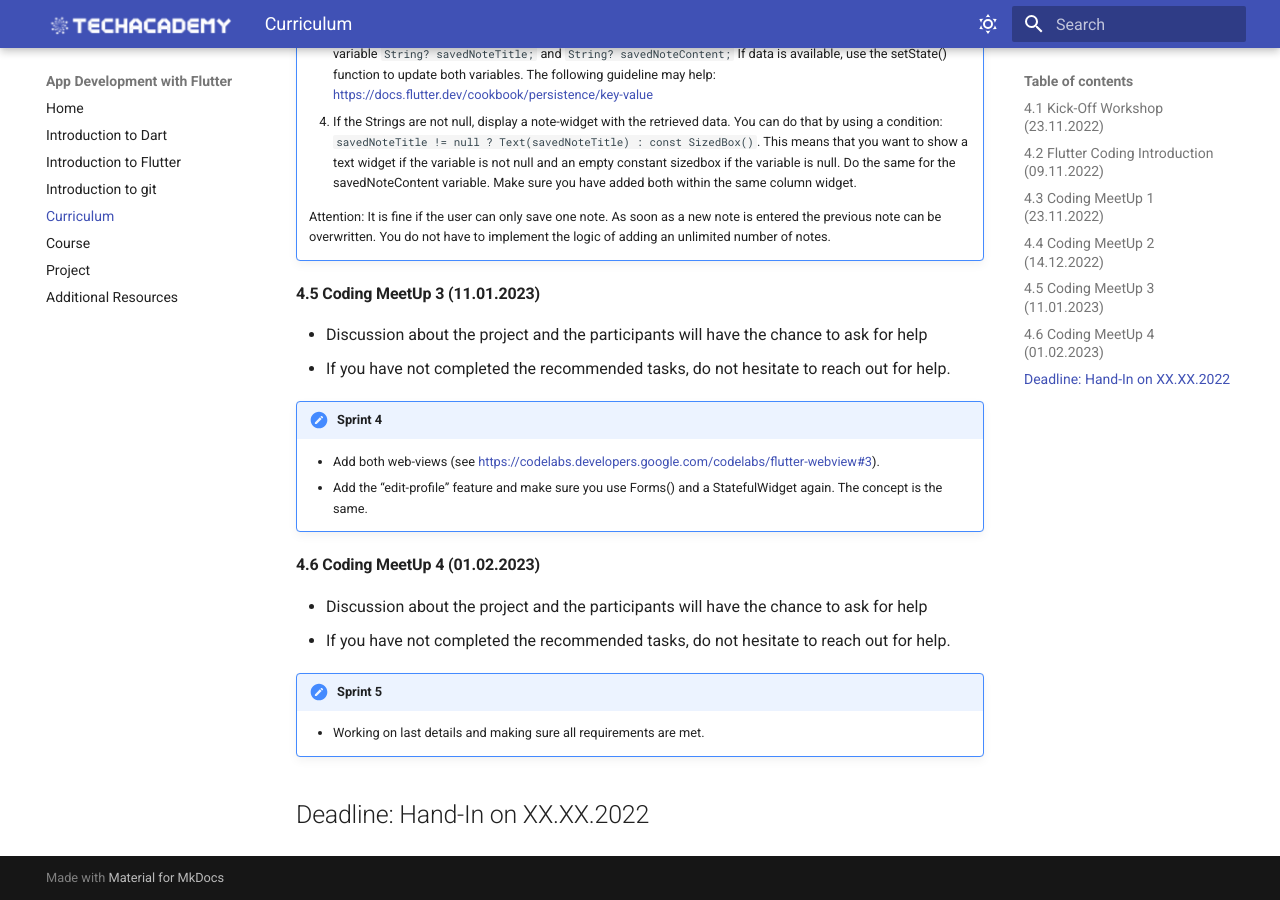
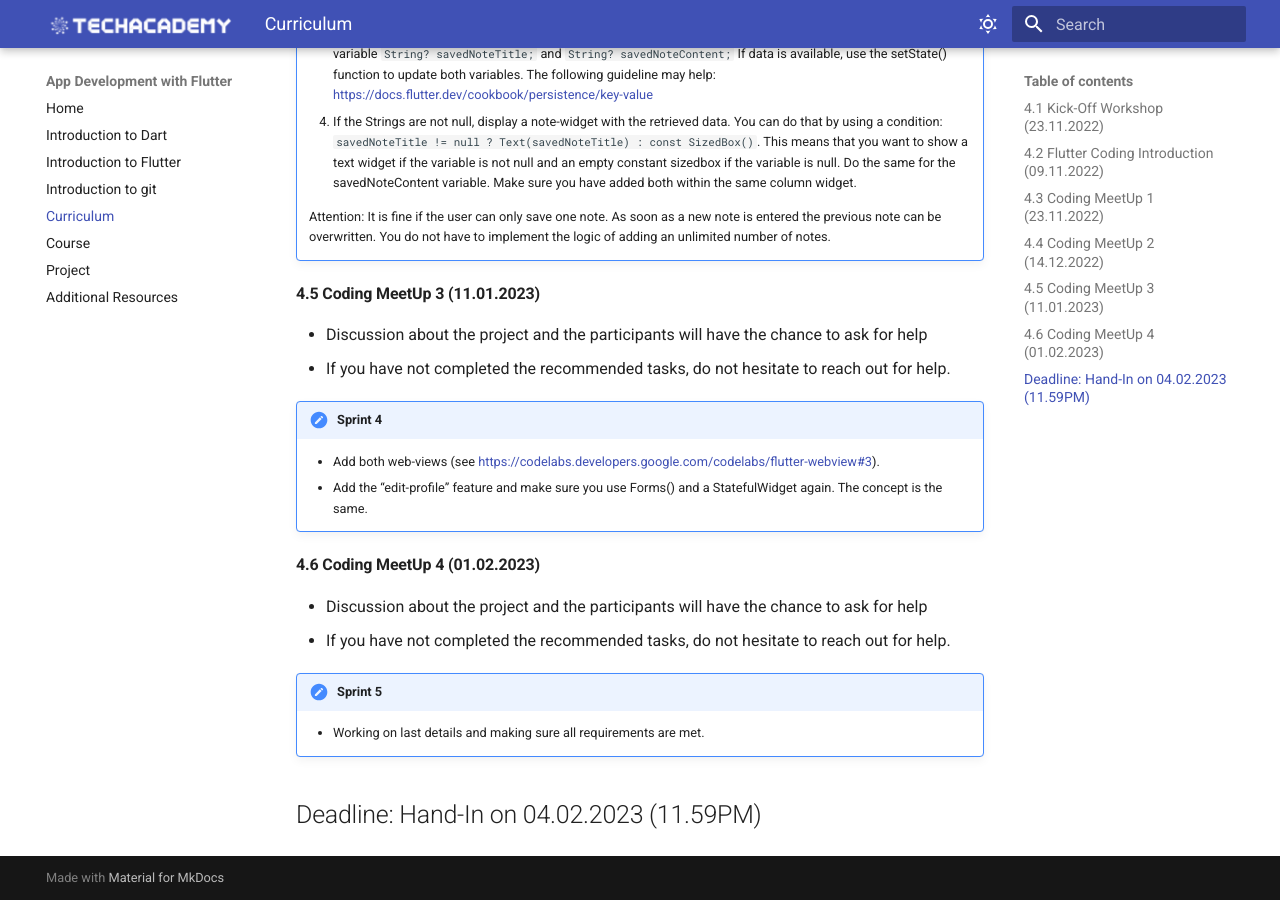
Before and after one commit to tech-academy-ev/app_development, an MkDocs documentation site: the page built from docs/curriculum.md, in a window 1280 px wide and 900 px high, scrolled down 1922 px. Built offline with MkDocs 1.6.1 and Material for MkDocs 9.7.7, drawn with Linux system fonts in a browser that asks for light colours.

Commit message:
Update Deadline for Hand-In

```diff
--- a/docs/curriculum.md
+++ b/docs/curriculum.md
@@ -85,4 +85,4 @@ The app track includes six dates in which participants are introduced to app dev
     - Working on last details and making sure all requirements are met.
 
 
-## Deadline: Hand-In on XX.XX.2022
+## Deadline: Hand-In on 04.02.2023 (11.59PM)
```
